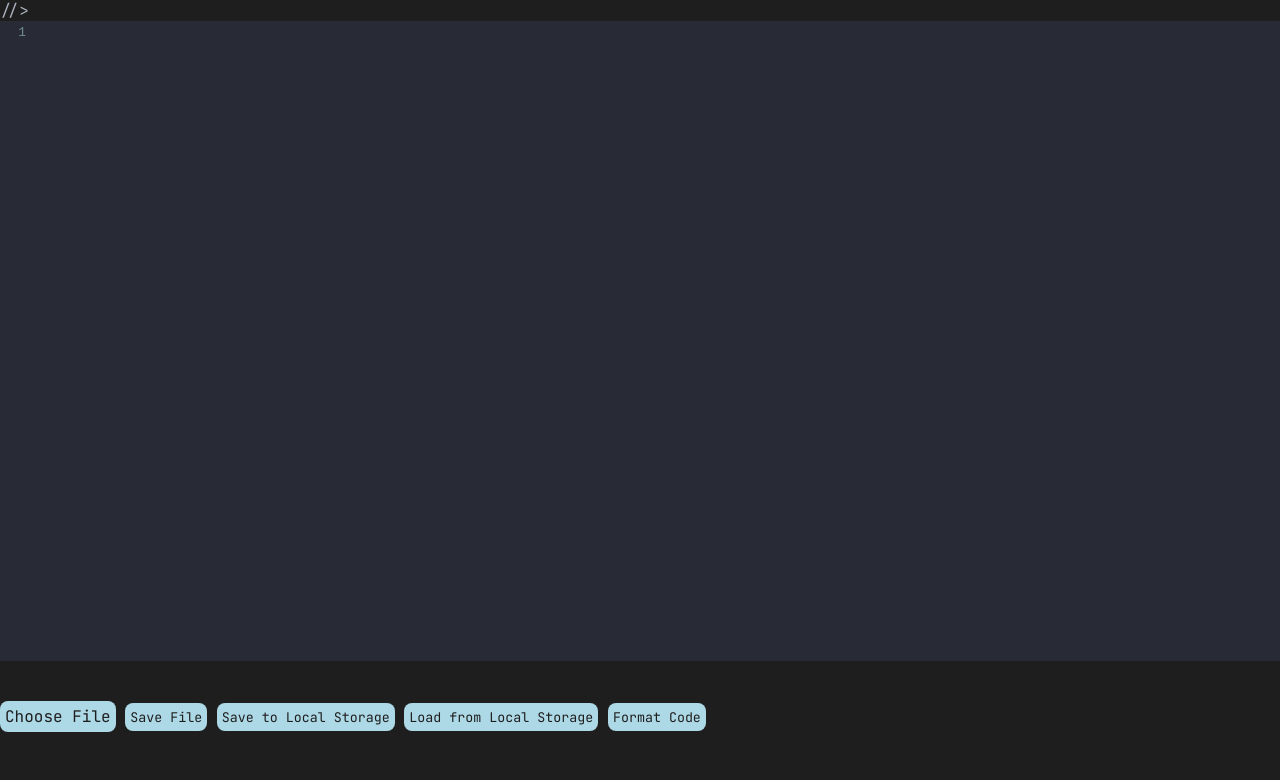
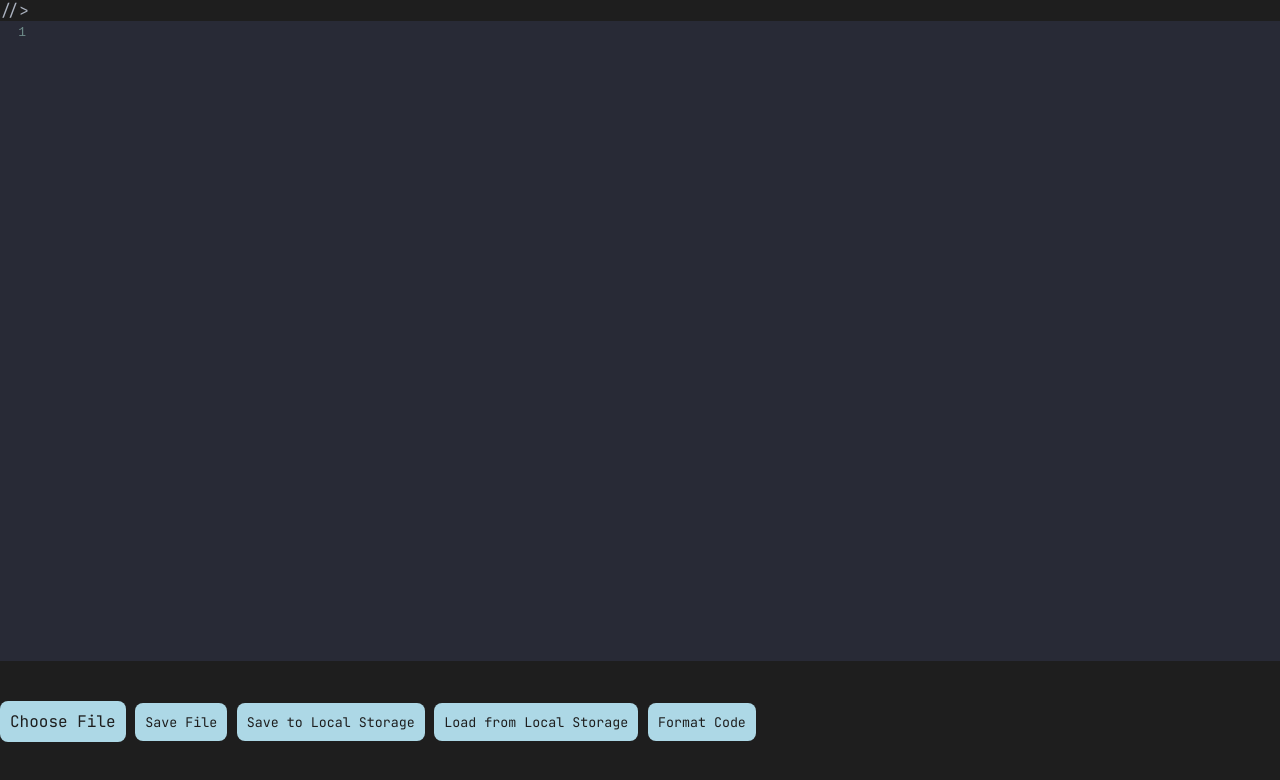
Before and after one commit to kushagradhibhowmick8821/notepad, a website: page public/index.html in a window 1280 px wide. Drawn offline with nearby package versions, Linux system fonts and the light colour scheme.

Commit message:
update public/styles.css

```diff
--- a/public/styles.css
+++ b/public/styles.css
@@ -26,7 +26,7 @@ button,
 .format-code-button {
   background-color: #56b6c2;
   color: #1e1e1e;
-  padding: 5px;
+  padding: 10px;
   border: none;
   cursor: pointer;
   margin-top: 10px;
@@ -106,6 +106,6 @@ button:hover,
 .load-local-button,
 .format-code-button {
   margin-top: 5vh; /* Updated value */
-  margin-bottom: 3px;
+  margin-bottom: 10px;
   border-radius: 8px;
 }
```
